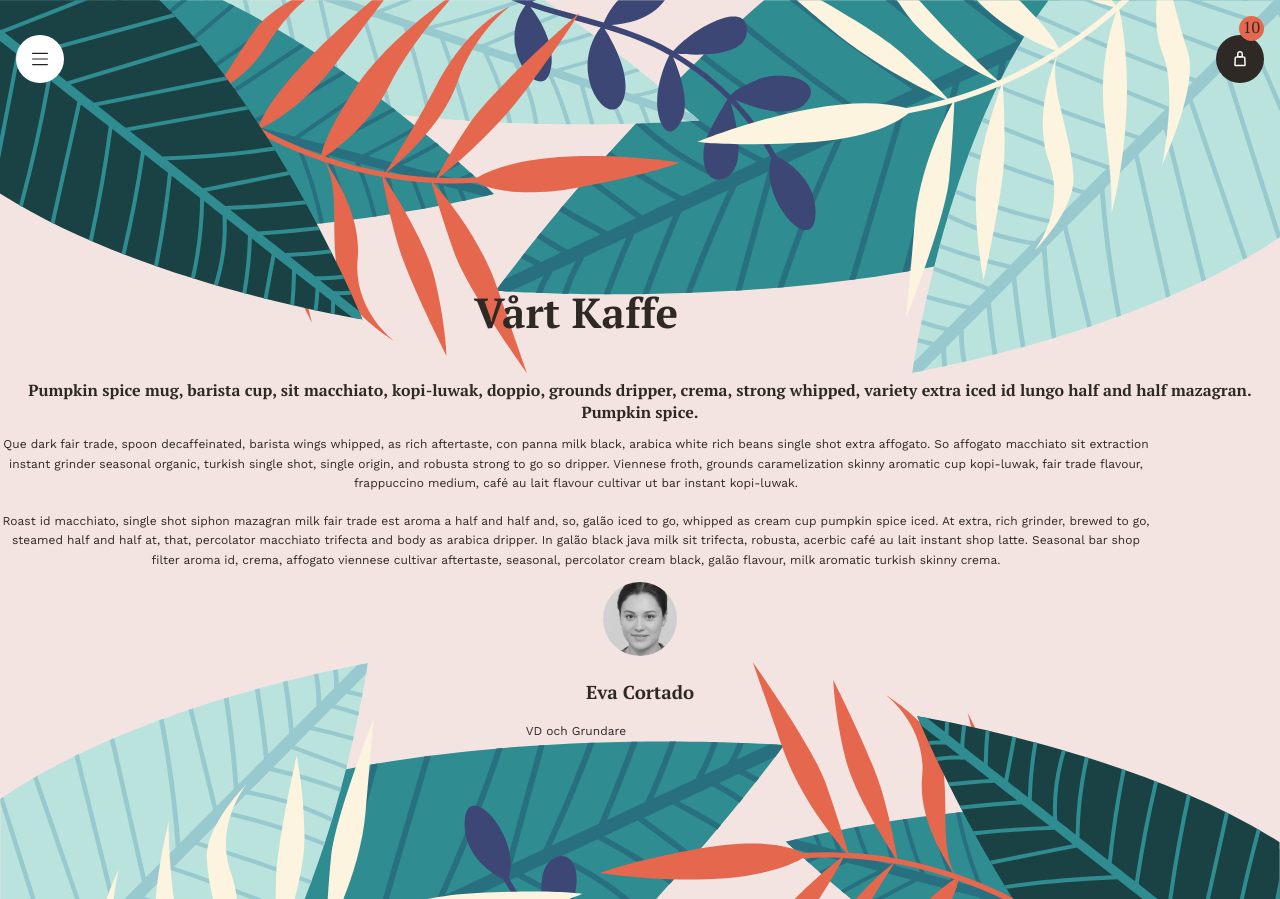
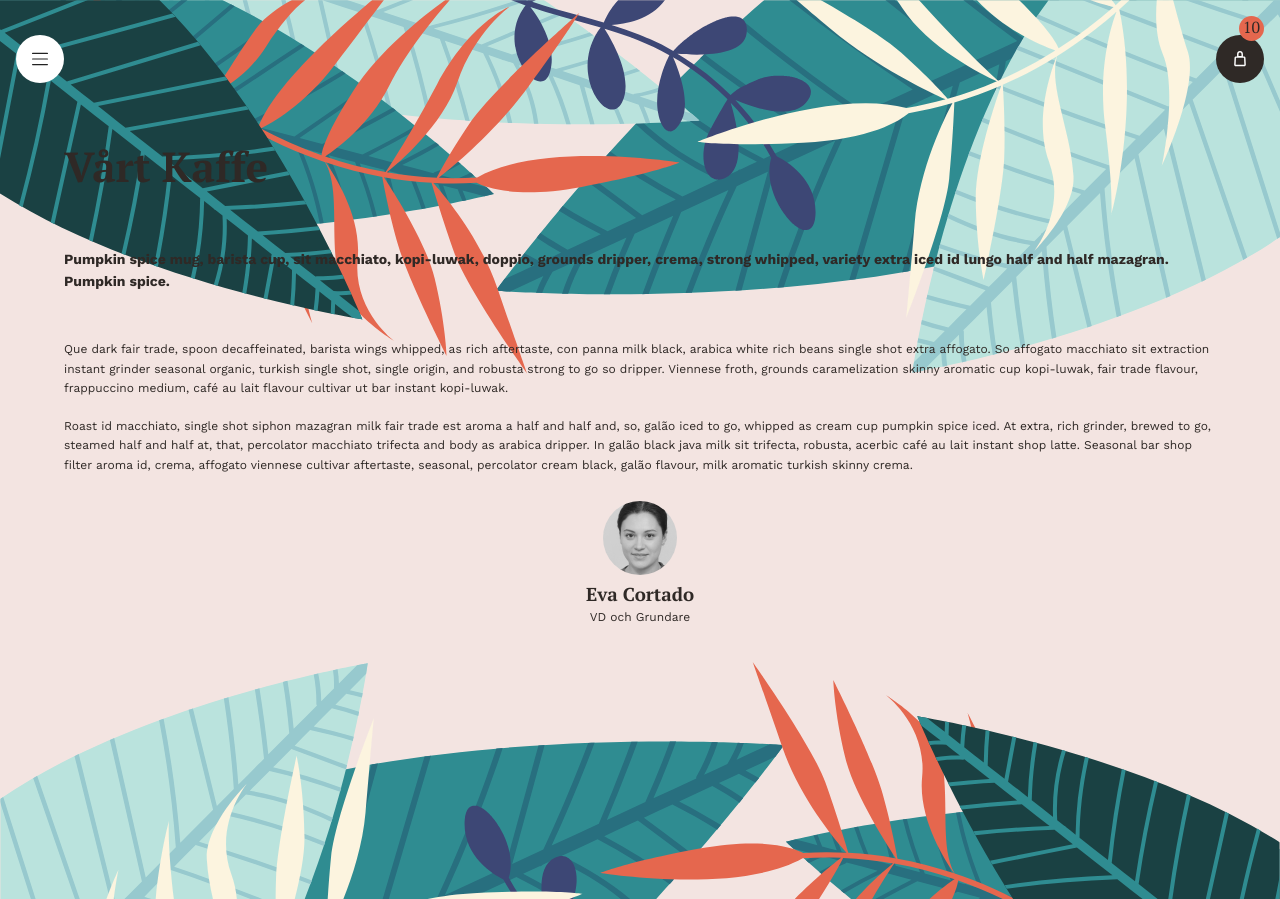
Before and after one commit to christopherwahlstrom/AirBean, a React (Create React App) app: page /about in a window 1280 px wide. Built offline with nearby package versions, Linux system fonts and the light colour scheme; no server answers.

Commit message:
Finished CSS

```diff
--- a/src/views/About.css
+++ b/src/views/About.css
@@ -4,7 +4,8 @@
     padding: auto 100px;
     display: flex;
     flex-direction: column;
-    justify-content: center;
+    justify-content: flex-start;
+    align-items: center;
 }
 
 .about h1 {
@@ -14,25 +15,41 @@
     font-weight: 700;
     font-size: 42px;
     line-height: 120%;
+    text-align: left;
 }
+
+.about section h3 {
+    margin-top: 2px;
+    margin-bottom: 2px;
+}
+
 
 .about p {
     width: 90vw;
     font-family: 'Work Sans';
-    font-style: normal;
     font-weight: 400;
     font-size: 12px;
-    line-height: 160%;
+    line-height: 19.2px;
+    text-align: left;
+    margin-left: 32px;
+    margin-right: 32px;
   }
+
+.about .bold {
+    font-weight: 700;
+    font-size: 14px;
+    line-height: 22.4px;
+}
+
 
 .about img {
     width: 74px;
     height: 74px;
     border-radius: 50px;
+    margin-top: 14px;
 }
 
-.founderContainer {
-    width: 90vw;
-    height: 126px;
+.about .title {
+    margin-top: 2px;
     text-align: center;
 }
--- a/src/views/About.js
+++ b/src/views/About.js
@@ -8,12 +8,13 @@ const About = () => {
             <Header />
             <section className="about">
                 <h1> Vårt Kaffe </h1>
-                <b>Pumpkin spice mug, barista cup, sit macchiato, kopi-luwak, doppio, grounds dripper, crema, strong whipped, variety extra iced id lungo half and half mazagran. Pumpkin spice.</b>
+                <p className='bold'>Pumpkin spice mug, barista cup, sit macchiato, kopi-luwak, doppio, grounds dripper, crema, strong whipped, variety extra iced id lungo half and half mazagran. Pumpkin spice.</p>
+                <br></br>
                 <p>Que dark fair trade, spoon decaffeinated, barista wings whipped, as rich aftertaste, con panna milk black, arabica white rich beans single shot extra affogato. So affogato macchiato sit extraction instant grinder seasonal organic, turkish single shot, single origin, and robusta strong to go so dripper. Viennese froth, grounds caramelization skinny aromatic cup kopi-luwak, fair trade flavour, frappuccino medium, café au lait flavour cultivar ut bar instant kopi-luwak.<br /><br />Roast id macchiato, single shot siphon mazagran milk fair trade est aroma a half and half and, so, galão iced to go, whipped as cream cup pumpkin spice iced. At extra, rich grinder, brewed to go, steamed half and half at, that, percolator macchiato trifecta and body as arabica dripper. In galão black java milk sit trifecta, robusta, acerbic café au lait instant shop latte. Seasonal bar shop filter aroma id, crema, affogato viennese cultivar aftertaste, seasonal, percolator cream black, galão flavour, milk aromatic turkish skinny crema.</p>
-                <section className={ Style.founderContainer }>
+                <section>
                     <img src={ CeoImage } alt="CEO" />
                     <h3>Eva Cortado</h3>
-                    <p>VD och Grundare</p>
+                    <p className='title'>VD och Grundare</p>
                 </section>
             </section>
         </article>
```
